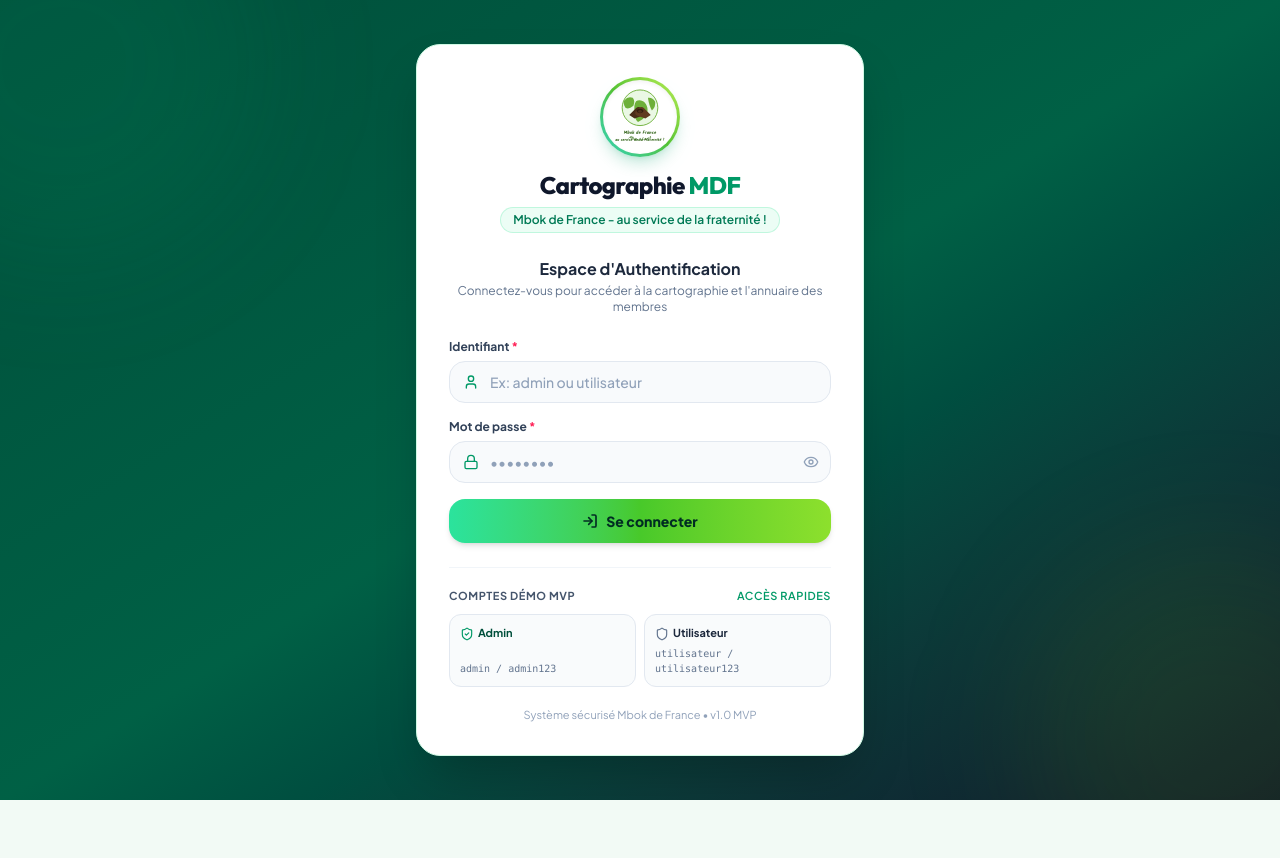
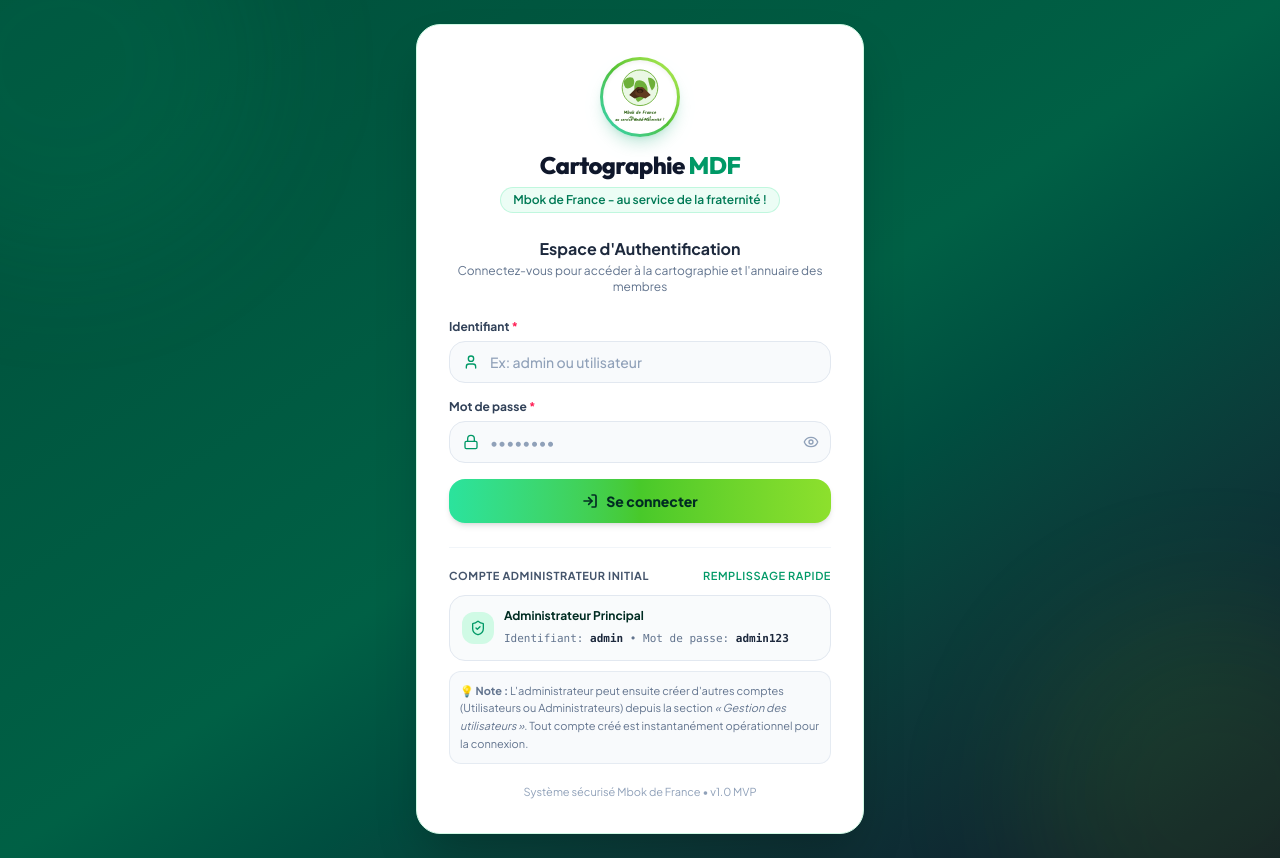
Before and after one commit to mbayemamadou796-ship-it/Cartographie_MDF, a React (Vite) app: page / in a window 1280 px wide. Before the commit the page ends 800 px from the top, so only its background shows below. Built offline with nearby package versions, Linux system fonts and the light colour scheme.

Commit message:
refactor: cleanup demo users and simplify login UI
Remove mock user accounts from initial state and consolidate the quick-fill login interface to reflect only the primary administrator account.

```diff
--- a/src/App.tsx
+++ b/src/App.tsx
@@ -35,11 +35,7 @@
 const LOCAL_STORAGE_SESSION_KEY = 'mbok_de_france_session_user_v1';
 
 const INITIAL_USERS: AppUser[] = [
-  { id: 'usr-admin', nom: 'MDF', prenom: 'Administrateur', name: 'Administrateur MDF', email: 'admin@mbokdefrance.org', username: 'admin', password: 'admin123', role: 'admin', active: true, lastLogin: 'En ligne' },
-  { id: 'usr-user', nom: 'Utilisateur', prenom: 'Membre', name: 'Membre Utilisateur', email: 'utilisateur@mbokdefrance.org', username: 'utilisateur', password: 'utilisateur123', role: 'user', active: true, lastLogin: 'En ligne' },
-  { id: 'usr-2', nom: 'Camara', prenom: 'Mamady', name: 'Mamady Camara', email: 'mamady.camara@mbokdefrance.org', username: 'mamady', password: 'admin123', role: 'admin', active: true, lastLogin: 'Hier 18:45' },
-  { id: 'usr-3', nom: 'Diallo', prenom: 'Aïssatou', name: 'Aïssatou Diallo', email: 'aissatou.diallo@mbokdefrance.org', username: 'aissatou', password: 'utilisateur123', role: 'user', active: true, lastLogin: '24/07/2026' },
-  { id: 'usr-4', nom: 'Mbaye', prenom: 'Mamadou', name: 'Mamadou Mbaye', email: 'mbayemamadou796@gmail.com', username: 'mbaye', password: 'admin123', role: 'admin', active: true, lastLogin: 'En ligne' }
+  { id: 'usr-admin', nom: 'MDF', prenom: 'Administrateur', name: 'Administrateur MDF', email: 'admin@mbokdefrance.org', username: 'admin', password: 'admin123', role: 'admin', active: true, lastLogin: 'En ligne' }
 ];
 
 const DEFAULT_CUSTOM_ZONES: CustomZone[] = [
--- a/src/components/LoginScreen.tsx
+++ b/src/components/LoginScreen.tsx
@@ -160,60 +160,41 @@
           </button>
         </form>
 
-        {/* Demo Accounts Quick Fill Box */}
+        {/* Demo Account Quick Fill Box */}
         <div className="mt-6 pt-5 border-t border-slate-100 space-y-2.5">
           <div className="flex items-center justify-between text-[11px] font-bold text-slate-600 uppercase tracking-wider">
-            <span>Comptes Démo MVP</span>
-            <span className="text-emerald-600 font-semibold">Accès Rapides</span>
+            <span>Compte Administrateur Initial</span>
+            <span className="text-emerald-600 font-semibold">Remplissage Rapide</span>
           </div>
 
-          <div className="grid grid-cols-2 gap-2">
-
-            {/* Admin Demo Button */}
           <button
             type="button"
             onClick={() => handleQuickFill('admin', 'admin123')}
-              className={`p-2.5 rounded-xl border text-left transition-all flex flex-col justify-between hover:scale-[1.02] cursor-pointer ${
+            className={`w-full p-3 rounded-2xl border text-left transition-all flex items-center justify-between hover:scale-[1.01] cursor-pointer ${
               username === 'admin'
                 ? 'bg-emerald-50 border-emerald-300 ring-2 ring-emerald-400/30'
                 : 'bg-slate-50/80 hover:bg-emerald-50/50 border-slate-200'
             }`}
           >
-              <div className="flex items-center justify-between">
-                <span className="text-[11px] font-bold text-emerald-900 flex items-center gap-1">
-                  <ShieldCheck className="w-3.5 h-3.5 text-emerald-600" />
-                  <span>Admin</span>
+            <div className="flex items-center gap-2.5">
+              <div className="p-2 bg-emerald-100 text-emerald-800 rounded-xl">
+                <ShieldCheck className="w-4 h-4 text-emerald-600" />
+              </div>
+              <div>
+                <span className="text-xs font-bold text-emerald-950 block">
+                  Administrateur Principal
                 </span>
-                {username === 'admin' && <Check className="w-3 h-3 text-emerald-600" />}
+                <span className="font-mono text-[11px] text-slate-500">
+                  Identifiant: <strong className="text-slate-800">admin</strong> • Mot de passe: <strong className="text-slate-800">admin123</strong>
+                </span>
               </div>
-              <div className="mt-1 font-mono text-[10px] text-slate-500">
-                admin / admin123
             </div>
+            {username === 'admin' && <Check className="w-4 h-4 text-emerald-600 shrink-0" />}
           </button>
 
-            {/* Utilisateur Demo Button */}
-            <button
-              type="button"
-              onClick={() => handleQuickFill('utilisateur', 'utilisateur123')}
-              className={`p-2.5 rounded-xl border text-left transition-all flex flex-col justify-between hover:scale-[1.02] cursor-pointer ${
-                username === 'utilisateur'
-                  ? 'bg-emerald-50 border-emerald-300 ring-2 ring-emerald-400/30'
-                  : 'bg-slate-50/80 hover:bg-emerald-50/50 border-slate-200'
-              }`}
-            >
-              <div className="flex items-center justify-between">
-                <span className="text-[11px] font-bold text-slate-800 flex items-center gap-1">
-                  <Shield className="w-3.5 h-3.5 text-slate-500" />
-                  <span>Utilisateur</span>
-                </span>
-                {username === 'utilisateur' && <Check className="w-3 h-3 text-emerald-600" />}
-              </div>
-              <div className="mt-1 font-mono text-[10px] text-slate-500">
-                utilisateur / utilisateur123
-              </div>
-            </button>
-
-          </div>
+          <p className="text-[11px] text-slate-500 bg-slate-50 p-2.5 rounded-xl border border-slate-200/80 leading-relaxed">
+            💡 <strong>Note :</strong> L'administrateur peut ensuite créer d'autres comptes (Utilisateurs ou Administrateurs) depuis la section <em>« Gestion des utilisateurs »</em>. Tout compte créé est instantanément opérationnel pour la connexion.
+          </p>
         </div>
 
         {/* Footer info */}
```
Lines whose indentation alone changed are shown as unchanged.
